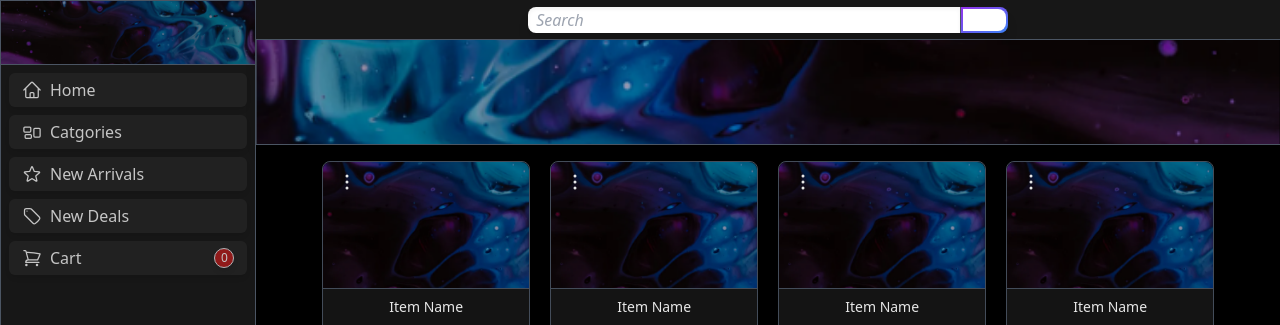
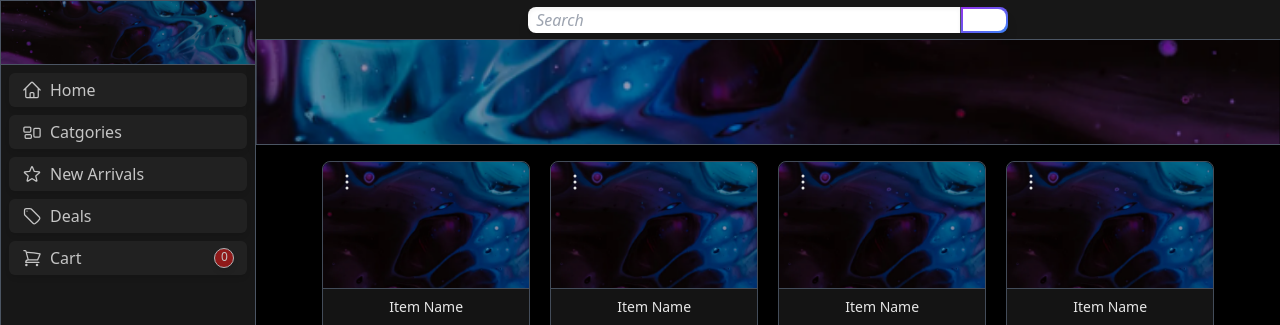
Before and after one commit to brodyamcfarland/shopping-web-app, a Next.js app: page / in a window 1280 px wide. Shown: the top 325 px of the page. Built offline with nearby package versions, Linux system fonts and the light colour scheme; no server answers.

Commit message:
Added Framer Motion to some of the sidebars

```diff
--- a/components/CartSidebar.tsx
+++ b/components/CartSidebar.tsx
@@ -5,6 +5,7 @@ import { RootState } from "../state/store";
 import CartPreviewTag from "./CartPreviewTag";
 import CartTotal from "./CartTotal";
 import CheckoutButton from "./CheckoutButton";
+import { motion } from "framer-motion";
 
 const CartSidebar = () => {
      const router = useRouter();
@@ -14,7 +15,15 @@ const CartSidebar = () => {
      );
 
      return (
-          <nav className="hidden md:flex flex-col w-[20rem] max-w-[20rem] border bg-[#171717] shadow-md border-gray-600">
+          <motion.nav
+               initial={{ x: 250 }}
+               animate={{ x: 0 }}
+               transition={{
+                    duration: 0.05,
+                    default: { ease: "linear" },
+               }}
+               className="hidden md:flex flex-col w-[20rem] max-w-[20rem] border bg-[#171717] shadow-md border-gray-600"
+          >
                <div className="flex flex-col h-full w-full">
                     <div
                          onClick={() => router.push("/")}
@@ -30,7 +39,7 @@ const CartSidebar = () => {
                     <CheckoutButton />
                     <CartTotal />
                </div>
-          </nav>
+          </motion.nav>
      );
 };
 
--- a/components/CartTotal.tsx
+++ b/components/CartTotal.tsx
@@ -8,6 +8,7 @@ const CartTotal = () => {
      const cartCount = useSelector(
           (state: RootState) => state.cartCounter.value
      );
+
      return (
           <Link
                href={"/cart"}
--- a/components/CheckoutButton.tsx
+++ b/components/CheckoutButton.tsx
@@ -15,7 +15,10 @@ const CheckoutButton = () => {
                          </span>
                     </Link>
                ) : (
-                    <p className="mx-auto my-4 flex items-center justify-center p-0.5 overflow-hidden text-sm font-mediums text-gray-900 rounded-lg group bg-gradient-to-br from-red-600/50 to-gray-500/50 group-hover:from-red-600 group-hover:to-gray-500 hover:text-white dark:text-white focus:outline-none focus:ring-purple-300 dark:focus:ring-purple-800">
+                    <p
+                         title="Sign in to Checkout"
+                         className="select-none mx-auto cursor-not-allowed my-4 flex items-center justify-center p-0.5 overflow-hidden text-sm font-mediums text-gray-900 rounded-lg group bg-gradient-to-br from-red-600/50 to-gray-500/50 group-hover:from-red-600 group-hover:to-gray-500 hover:text-white dark:text-white focus:outline-none focus:ring-purple-300 dark:focus:ring-purple-800"
+                    >
                          <span className="px-5 py-2.5 transition-all ease-in duration-75 bg-white dark:bg-gray-900 rounded-md group-hover:bg-opacity-0">
                               Sign in to Checkout
                          </span>
--- a/components/Sidebar.tsx
+++ b/components/Sidebar.tsx
@@ -15,6 +15,7 @@ import { useSession, signIn, signOut } from "next-auth/react";
 import { useSelector } from "react-redux";
 import { RootState } from "../state/store";
 import SignInButton from "./SignInButton";
+import { motion } from "framer-motion";
 
 const Sidebar = () => {
      const router = useRouter();
@@ -24,7 +25,12 @@ const Sidebar = () => {
      );
 
      return (
-          <header className="hidden md:flex flex-col w-[20rem] max-w-[20rem] border bg-[#171717] shadow-md border-gray-600">
+          <motion.header
+               initial={{ x: -200 }}
+               animate={{ x: 0 }}
+               transition={{ duration: 0.3, delay: 0 }}
+               className="hidden md:flex flex-col w-[20rem] max-w-[20rem] border bg-[#171717] shadow-md border-gray-600"
+          >
                <div className="flex flex-col h-full w-full">
                     <div
                          onClick={() => router.push("/")}
@@ -40,10 +46,25 @@ const Sidebar = () => {
                          />
                     </div>
                     <div className="flex flex-1 flex-col p-2 gap-2 border-t  border-gray-600 overflow-y-auto">
-                         <Link className="sidebarButtons" href="/" title="Home">
+                         <motion.div
+                              initial={{ opacity: 0, x: -200 }}
+                              animate={{ opacity: 1, x: 0 }}
+                              transition={{ duration: 0.5, delay: 0 }}
+                         >
+                              <Link
+                                   className="sidebarButtons"
+                                   href="/"
+                                   title="Home"
+                              >
                                    <HomeIcon className="h-5 w-5" />
                                    <span>Home</span>
                               </Link>
+                         </motion.div>
+                         <motion.div
+                              initial={{ opacity: 0, x: -200 }}
+                              animate={{ opacity: 1, x: 0 }}
+                              transition={{ duration: 0.5, delay: 0.1 }}
+                         >
                               <Link
                                    className="sidebarButtons"
                                    href="/"
@@ -52,6 +73,12 @@ const Sidebar = () => {
                                    <RectangleGroupIcon className="h-5 w-5" />
                                    <span>Catgories</span>
                               </Link>
+                         </motion.div>
+                         <motion.div
+                              initial={{ opacity: 0, x: -200 }}
+                              animate={{ opacity: 1, x: 0 }}
+                              transition={{ duration: 0.5, delay: 0.2 }}
+                         >
                               <Link
                                    className="sidebarButtons"
                                    href="/"
@@ -60,15 +87,27 @@ const Sidebar = () => {
                                    <StarIcon className="h-5 w-5" />
                                    <span>New Arrivals</span>
                               </Link>
+                         </motion.div>
+                         <motion.div
+                              initial={{ opacity: 0, x: -200 }}
+                              animate={{ opacity: 1, x: 0 }}
+                              transition={{ duration: 0.5, delay: 0.3 }}
+                         >
                               <Link
                                    className="sidebarButtons"
                                    href="/"
-                              title="New Deals"
+                                   title="Deals"
                               >
                                    <TagIcon className="h-5 w-5" />
-                              <span>New Deals</span>
+                                   <span>Deals</span>
                               </Link>
+                         </motion.div>
                          {session && (
+                              <motion.div
+                                   initial={{ opacity: 0, x: -200 }}
+                                   animate={{ opacity: 1, x: 0 }}
+                                   transition={{ duration: 0.5, delay: 0.35 }}
+                              >
                                    <Link
                                         className="sidebarButtons"
                                         href="/"
@@ -77,7 +116,13 @@ const Sidebar = () => {
                                         <NewspaperIcon className="h-5 w-5" />
                                         <span>Order History</span>
                                    </Link>
+                              </motion.div>
                          )}
+                         <motion.div
+                              initial={{ opacity: 0, x: -200 }}
+                              animate={{ opacity: 1, x: 0 }}
+                              transition={{ duration: 0.5, delay: 0.4 }}
+                         >
                               <Link
                                    className="sidebarButtons"
                                    href="/cart"
@@ -85,11 +130,17 @@ const Sidebar = () => {
                               >
                                    <ShoppingCartIcon className="h-5 w-5" />
                                    <p className="flex-1 text-left">Cart</p>
-                              <span className="h-5 w-5 bg-red-700 rounded-full flex items-center justify-center text-xs border shadow-md">
+                                   <span className="pb-[2px] h-5 w-5 bg-red-700 rounded-full flex items-center justify-center text-xs border shadow-md">
                                         {cartCount}
                                    </span>
                               </Link>
+                         </motion.div>
                          {session && (
+                              <motion.div
+                                   initial={{ opacity: 0, x: -200 }}
+                                   animate={{ opacity: 1, x: 0 }}
+                                   transition={{ duration: 0.5, delay: 0.45 }}
+                              >
                                    <Link
                                         className="sidebarButtons"
                                         href="/"
@@ -98,8 +149,14 @@ const Sidebar = () => {
                                         <CogIcon className="h-5 w-5" />
                                         <span>Settings</span>
                                    </Link>
+                              </motion.div>
                          )}
                          {session && (
+                              <motion.div
+                                   initial={{ opacity: 0, x: -200 }}
+                                   animate={{ opacity: 1, x: 0 }}
+                                   transition={{ duration: 0.5, delay: 0.5 }}
+                              >
                                    <button
                                         className="sidebarButtons"
                                         onClick={() => signOut()}
@@ -107,12 +164,13 @@ const Sidebar = () => {
                                         <ArrowLeftOnRectangleIcon className="h-5 w-5" />
                                         <span>Sign Out</span>
                                    </button>
+                              </motion.div>
                          )}
                     </div>
                     {session ? (
                          <div
                               className="flex h-20 gap-2 p-2 items-center hover:cursor-pointer border-t border-gray-600 hover:bg-white/5 hover:underline"
-                              title="Sign Out"
+                              title="Settings"
                          >
                               <Image
                                    src={`${session?.user?.image}`}
@@ -131,15 +189,18 @@ const Sidebar = () => {
                               </div>
                          </div>
                     ) : (
-                         <div
+                         <motion.div
+                              initial={{ opacity: 0 }}
+                              animate={{ opacity: 1 }}
+                              transition={{ duration: 0.8, delay: 0.8 }}
                               className="flex h-20 p-2 items-center justify-center hover:cursor-pointer border-t border-gray-600"
                               title="Sign In"
                          >
                               <SignInButton />
-                         </div>
+                         </motion.div>
                     )}
                </div>
-          </header>
+          </motion.header>
      );
 };
 
--- a/pages/404.tsx
+++ b/pages/404.tsx
@@ -1,6 +1,5 @@
 import React from "react";
 import Layout from "../components/Layout";
-import { Head } from "next/document";
 import Image from "next/image";
 
 const Custom404 = () => {
```
Lines whose indentation alone changed are shown as unchanged.
